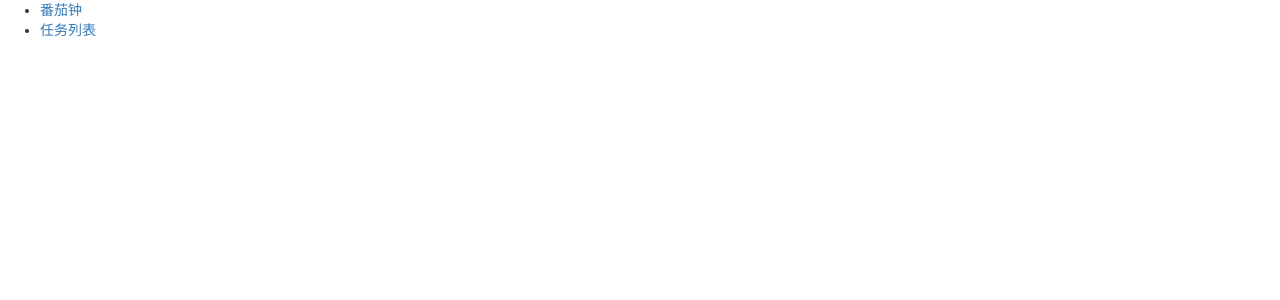
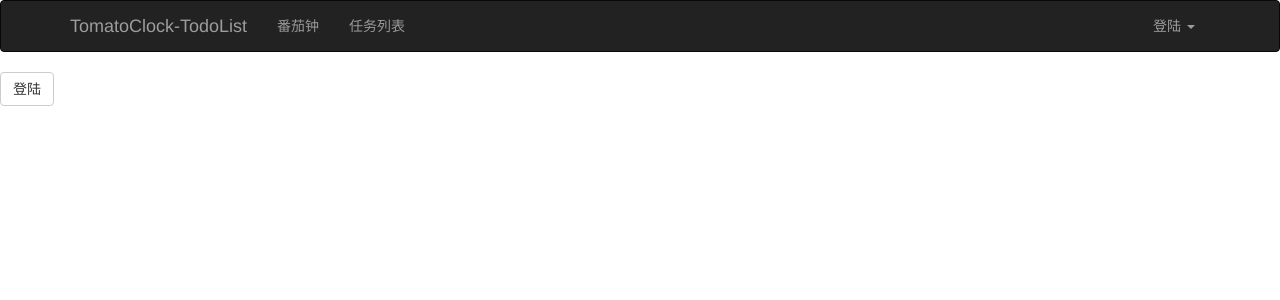
Before and after one commit to NgeKaworu/tomato-clock, a React (Create React App) app: page /login in a window 1280 px wide. Shown: the top 300 px of the page. Built offline with nearby package versions, Linux system fonts and the light colour scheme.

Commit message:
router模拟登陆验证

```diff
--- /dev/null
+++ b/src/api/login.js
@@ -0,0 +1,15 @@
+const TIMEOUT = 100;
+
+const fakeAuth = {
+    isAuthenticated: false,
+    authenticate: (cb, timeout) => {
+        this.isAuthenticated = true;
+        setTimeout(cb, timeout || TIMEOUT) // fake async
+    },
+    signout: (cb, timeout) => {
+        this.isAuthenticated = false
+        setTimeout(cb, timeout || TIMEOUT)
+    }
+}
+
+export default fakeAuth
--- a/src/app.css
+++ b/src/app.css
@@ -0,0 +1,15 @@
+.NavLink {
+    color: #999999;
+    display: block;
+    text-align: center;
+}
+
+.NavLink:hover {
+    text-decoration: none;
+    margin-bottom: -2px;
+    border-bottom: 2px solid #ff0000;
+}
+
+.NavLink.active {
+    color: #ffffff
+}
--- a/src/containers/App.js
+++ b/src/containers/App.js
@@ -1,23 +1,44 @@
 import React from "react";
-import { BrowserRouter as Router, Route, Link, Switch, Redirect } from "react-router-dom";
+import { BrowserRouter as Router, Route, Link, NavLink, Switch, Redirect } from "react-router-dom";
+import { Navbar, Nav, NavItem, NavDropdown, MenuItem } from "react-bootstrap";
 import TomatoClock from "./TomatoClock";
 import TodoList from "./TodoList";
+import PrivateRoute from './PrivateRoute';
+import Login from "./Login";
 
 const App = () => (
     <Router>
         <div>
-            <ul>
-                <li>
-                    <Link to="/">番茄钟</Link>
-                </li>
-                <li>
-                    <Link to="/todoList">任务列表</Link>
-                </li>
-            </ul>
+            <Navbar inverse collapseOnSelect>
+                <Navbar.Header>
+                    <Navbar.Brand>
+                        <a href="#">TomatoClock-TodoList</a>
+                    </Navbar.Brand>
+                    <Navbar.Toggle />
+                </Navbar.Header>
+                <Navbar.Collapse>
+                <Nav>
+                    <NavItem eventKey={1}>
+                        <NavLink className="NavLink"  exact to="/" >番茄钟</NavLink>
+                    </NavItem>
+                    <NavItem eventKey={2}>
+                        <NavLink className="NavLink" to="/todoList" >任务列表</NavLink>
+                    </NavItem>
+                </Nav>
+                <Nav pullRight>
+                    <NavDropdown eventKey={1} title="登陆" id="basic-nav-dropdown">
+                        <MenuItem eventKey={1.1}><Link className="NavLink" to="/login" >登陆</Link></MenuItem>
+                        <MenuItem divider />
+                    </NavDropdown>
+                </Nav>
+                </Navbar.Collapse>
+            </Navbar>
 
             <Switch>
                 <Route path="/" exact component={TomatoClock} />
-                <Route path="/todoList" component={TodoList} />
+                <Route path="/login" component={Login} />
+                <PrivateRoute path="/todoList" component={TodoList} />
+
             </Switch>
         </div>
     </Router>
--- /dev/null
+++ b/src/containers/Login.js
@@ -0,0 +1,35 @@
+import React, { Component } from "react";
+import fakeAuth from "./../api/login";
+import { Redirect } from 'react-router-dom';
+import { Button } from "react-bootstrap";
+
+export default class Login extends Component {
+    state = {
+        redirectToReferrer: false
+    }
+
+    login = () => {
+        fakeAuth.authenticate( () => {
+            this.setState({ redirectToReferrer: true })
+        })
+    }
+
+    render() {
+        const { from } = this.props.location.state || { from: { pathname: '/' }};
+        const { redirectToReferrer } = this.state;
+
+        if(redirectToReferrer){
+            console.log("true");
+            return (
+                <Redirect to={from} />
+            )
+        } else {
+            console.log("false");
+            return (
+            <div>
+                { from.pathname !== '/' ? (<p>登录以访问<code>{from.pathname}</code></p>) : "" }
+                <Button onClick={this.login}>登陆</Button>
+            </div>
+            )}
+    }
+}
--- /dev/null
+++ b/src/containers/PrivateRoute.js
@@ -0,0 +1,21 @@
+import React from "react";
+import fakeAuth from "./../api/login";
+import { Redirect, Route } from 'react-router-dom';
+
+const PrivateRoute = ({ component: Component, ...rest }) => (
+    <Route {...rest} render={
+        props => (
+            fakeAuth.isAuthenticated ? (
+                <Component {...props}/>
+            ) : (
+                <Redirect to={{
+                    pathname: '/login',
+                    state: { from: props.location }
+                }} />
+            )
+        )
+    }
+    />
+)
+
+export default PrivateRoute
```
